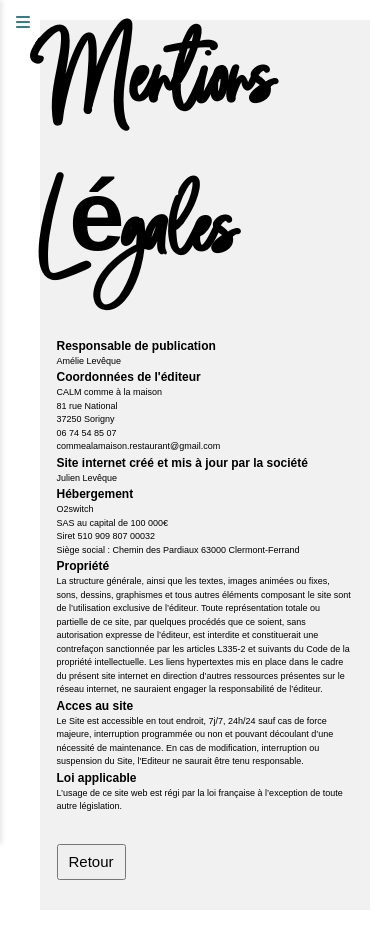
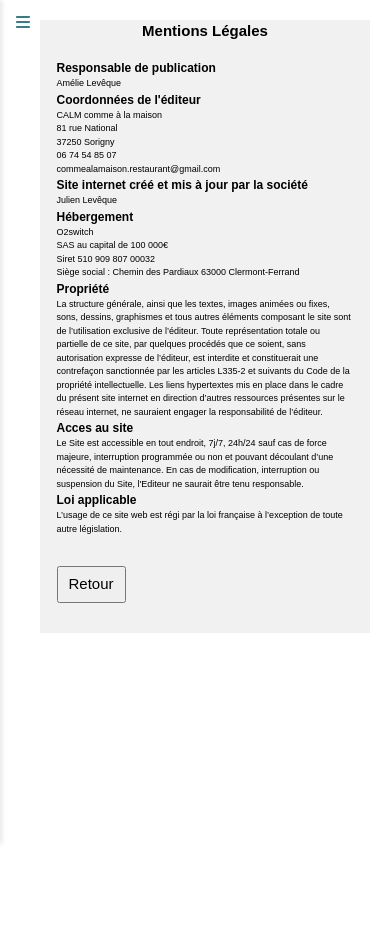
Before and after one commit to Roparhz/calm-react, a React (Vite) app: page /mentions-legales in a window 390 px wide. After the commit the page ends 844 px from the top, so only its background shows below. Built offline with nearby package versions, Linux system fonts and the light colour scheme.

Commit message:
modif h1

```diff
--- a/src/components/LegalMentions/LegalMentions.css
+++ b/src/components/LegalMentions/LegalMentions.css
@@ -1,8 +1,9 @@
-h1, h2, .btn-mention{
+h2, .btn-mention{
     font-family: cursive, sans-serif;
 }
 
-h1{
+.h1-mention{
+    font-family: cursive, sans-serif;
     display: flex;
     justify-content: center;
 }
@@ -38,7 +39,7 @@ p{
     .container {
         margin: 5% 5%;
     }
-    h1 {
+    h1, .h1-mention {
         font-size: 1.5rem;
     }
     h2 {
--- a/src/components/LegalMentions/LegalMentions.jsx
+++ b/src/components/LegalMentions/LegalMentions.jsx
@@ -7,7 +7,7 @@ function LegalMentions() {
 
   return (
     <div className="legal-mentions">
-      <h1>Mentions Légales</h1>
+      <h1 className="h1-mention">Mentions Légales</h1>
       <div className="container">
         <h2>Responsable de publication</h2>
         <p>Amélie Levêque</p>
```
